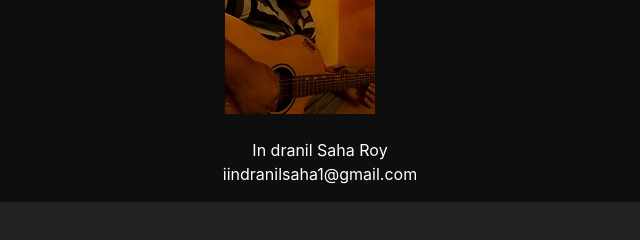
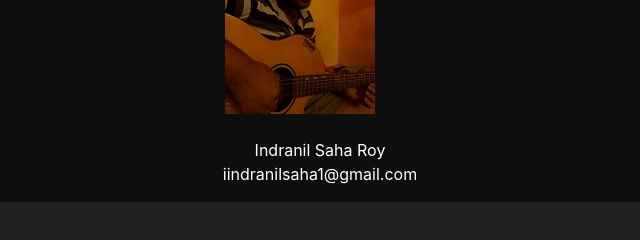
Before and after one commit to indranil2507/book-review, a plain HTML site: page index.html in a window 1280 px wide. Shown: the part 1220-1460 px from the top of the page, 55-695 px from the left. Drawn offline with nearby package versions, Linux system fonts and the light colour scheme; a script that the page names is missing.

Commit message:
Update index.html

```diff
--- a/index.html
+++ b/index.html
@@ -89,8 +89,7 @@
             <br>
             <br>
             <ul class="list">
-            <li>In
-              dranil Saha Roy</li>
+            <li>Indranil Saha Roy</li>
             <li>iindranilsaha1@gmail.com</li>
 
           </ul>
```
